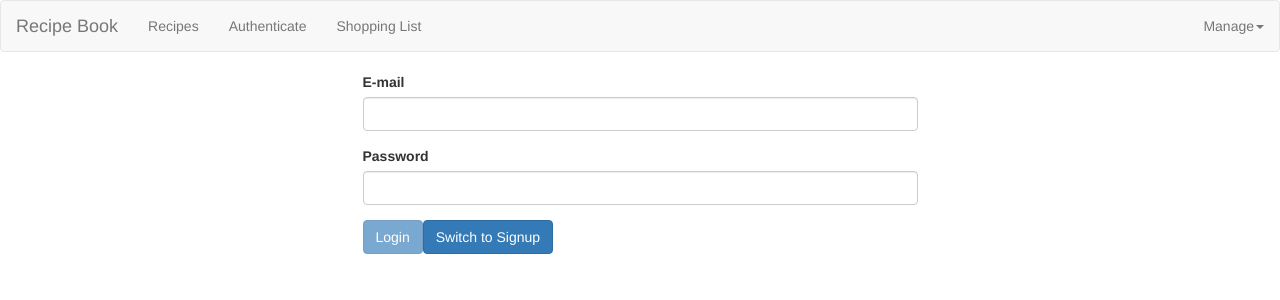
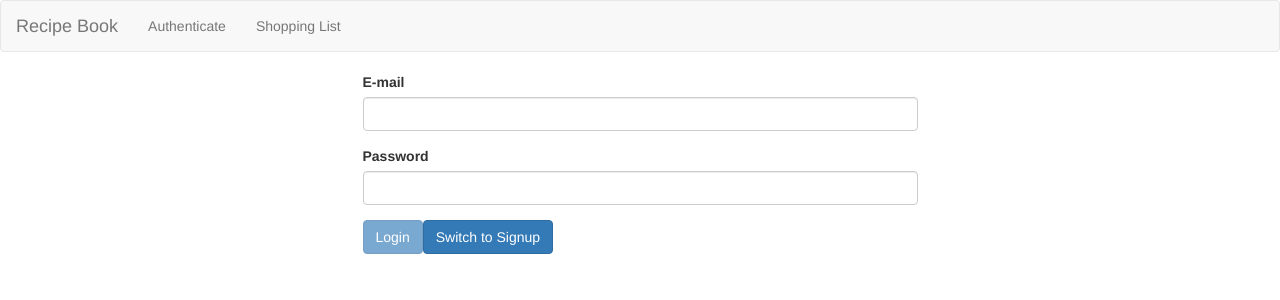
Before and after one commit to dipesh-03/Angular_Project, an Angular app: page /auth in a window 1280 px wide. Shown: the top 300 px of the page. Built offline with nearby package versions, Linux system fonts and the light colour scheme.

Commit message:
auth in UI (display acc to auth)

```diff
--- a/src/app/auth/auth.component.ts
+++ b/src/app/auth/auth.component.ts
@@ -1,5 +1,6 @@
 import { Component } from "@angular/core";
 import { NgForm } from "@angular/forms";
+import { ActivatedRoute, Router } from "@angular/router";
 import { Observable } from "rxjs";
 import { AuthService , AuthResponsedata} from "./auth.service";
 
@@ -14,7 +15,7 @@ export class AuthComponent{
   isLoading ;
   error : string = null;
 
-  constructor(private authService : AuthService){}
+  constructor(private authService : AuthService , private router : Router){}
 
   onSwitchMode(){
     this.isLoginMode = !this.isLoginMode;
@@ -41,6 +42,7 @@ export class AuthComponent{
       resData => {
           console.log(resData);
           this.isLoading = false;
+        this.router.navigate(['./recipes'])
         },errorMessage=>{
           console.log(errorMessage);
           this.error = errorMessage;
--- a/src/app/header/header.component.html
+++ b/src/app/header/header.component.html
@@ -7,14 +7,17 @@
 
         <div class="navbar-default">
             <ul class="nav navbar-nav">
-                <li><a routerLinkActive="active" [routerLink]="['recipes']">Recipes</a></li>
-                <li><a routerLinkActive="active" [routerLink]="['auth']">Authenticate</a></li>
+                <li *ngIf="isAuthenticated"><a routerLinkActive="active" [routerLink]="['recipes']">Recipes</a></li>
+                <li *ngIf="!isAuthenticated"><a routerLinkActive="active" [routerLink]="['auth']">Authenticate</a></li>
                 <li><a routerLinkActive="active" [routerLink]="['shopping-list']">Shopping List</a></li>
             </ul>
             <ul class="nav navbar-nav navbar-right">
-                <li class="dropdown" appDropdown>
+              <li *ngIf="isAuthenticated">
+                <a style="cursor: pointer;">Logout</a>
+              </li>
+                <li class="dropdown"  *ngIf="isAuthenticated" appDropdown>
                     <a style="cursor:pointer" class="dropdown-toggle" role="button">Manage<span class="caret"></span></a>
-                    <ul class="dropdown-menu" >
+                    <ul class="dropdown-menu">
                         <li><a style="cursor:pointer" (click)="onSaveData()">Save Data</a></li>
                 <li><a style="cursor:pointer" (click)="onFetchData()">Fetch Data</a></li>
                     </ul>
--- a/src/app/header/header.component.ts
+++ b/src/app/header/header.component.ts
@@ -1,4 +1,6 @@
-import { Component } from "@angular/core";
+import { Component, OnDestroy, OnInit } from "@angular/core";
+import { Subscription } from "rxjs";
+import { AuthService } from "../auth/auth.service";
 import { DataStorageService } from "../shared/data-storage.service";
 
 @Component({
@@ -6,9 +8,18 @@ import { DataStorageService } from "../shared/data-storage.service";
     templateUrl:'./header.component.html'
 })
 
-export class HeaderComponent{
+export class HeaderComponent implements OnInit , OnDestroy{
+  isAuthenticated = false;
 
-    constructor(private dataStorageService: DataStorageService){}
+  private userSub : Subscription
+
+  constructor(private dataStorageService: DataStorageService , private authService: AuthService){}
+
+  ngOnInit(): void {
+    this.userSub = this.authService.user.subscribe(user=>{
+      this.isAuthenticated = !!user;
+    });
+  }
 
     onSaveData(){
         this.dataStorageService.storeRecipes();
@@ -17,4 +28,8 @@ export class HeaderComponent{
     onFetchData(){
         this.dataStorageService.fetchRecipes().subscribe();
     }
+
+    ngOnDestroy(): void {
+      this.userSub.unsubscribe();
+    }
 }
```
